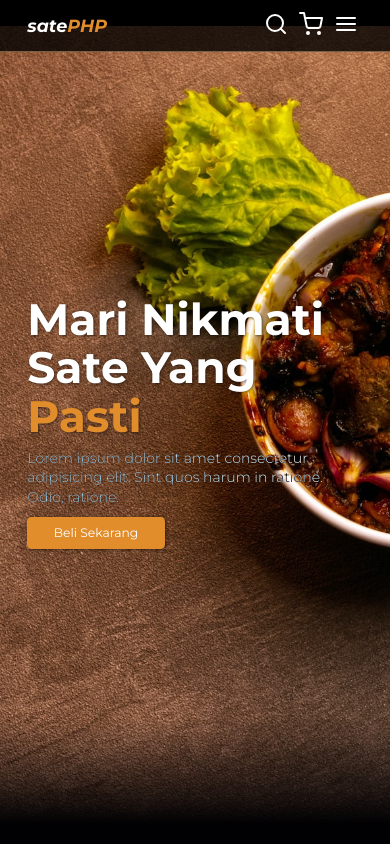
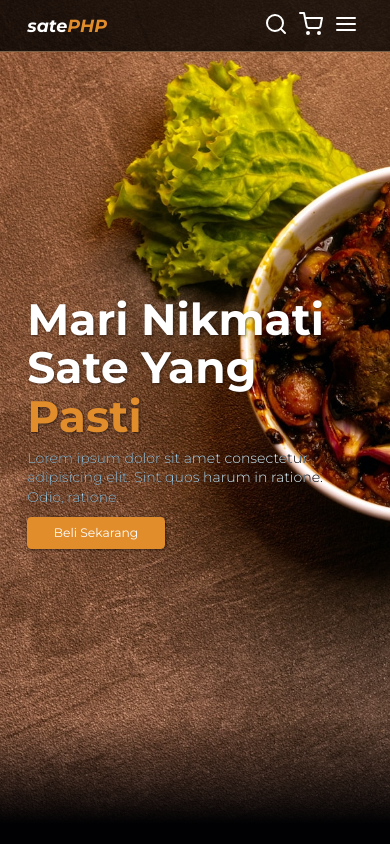
Before and after one commit to gradyfadh/satephp-draft, a plain HTML site: page index.html in a window 390 px wide. Shown: the top 844 px of the page. Drawn offline with nearby package versions, Linux system fonts and the light colour scheme.

Commit message:
Update style.css

```diff
--- a/css/style.css
+++ b/css/style.css
@@ -379,7 +379,7 @@ footer .credit a {
   }
 
   .hero {
-    background-position: 50% 3rem;
+    background-position: 50%;
   }
 
   .about .row {
```
